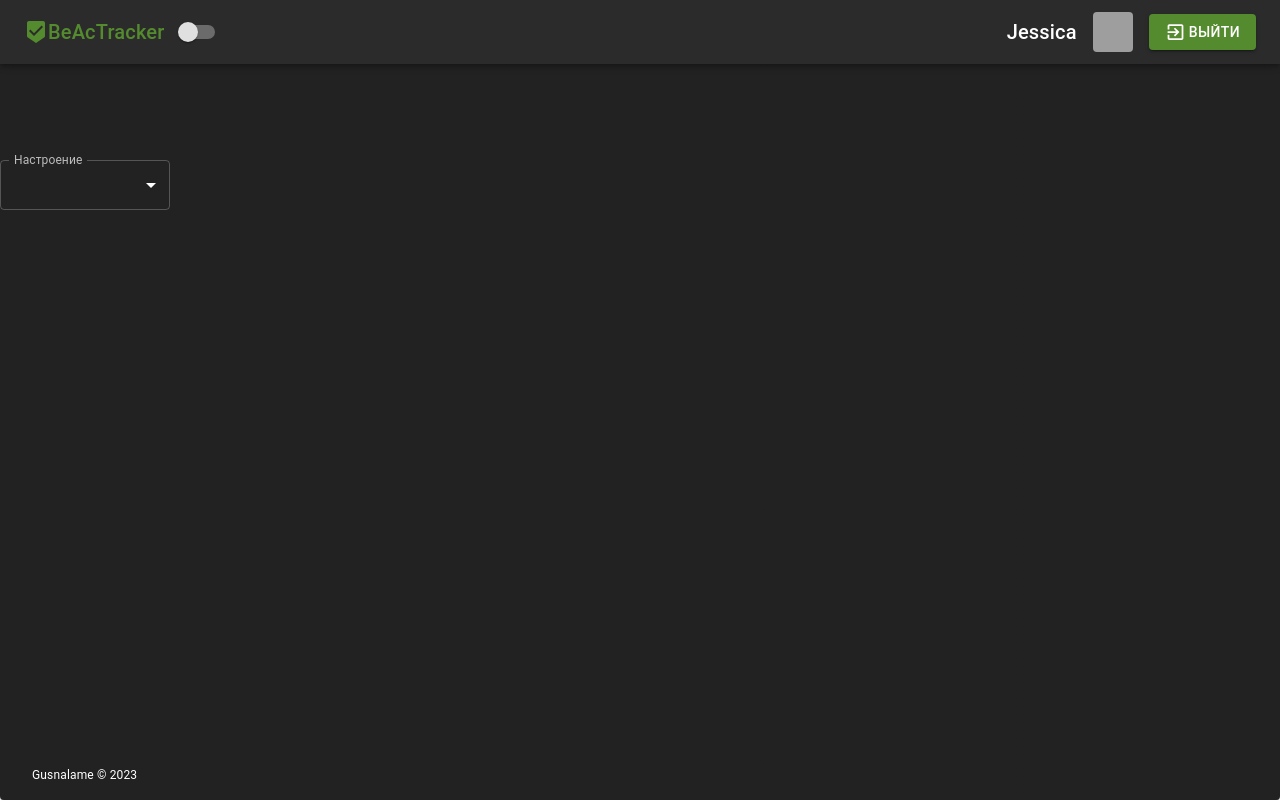
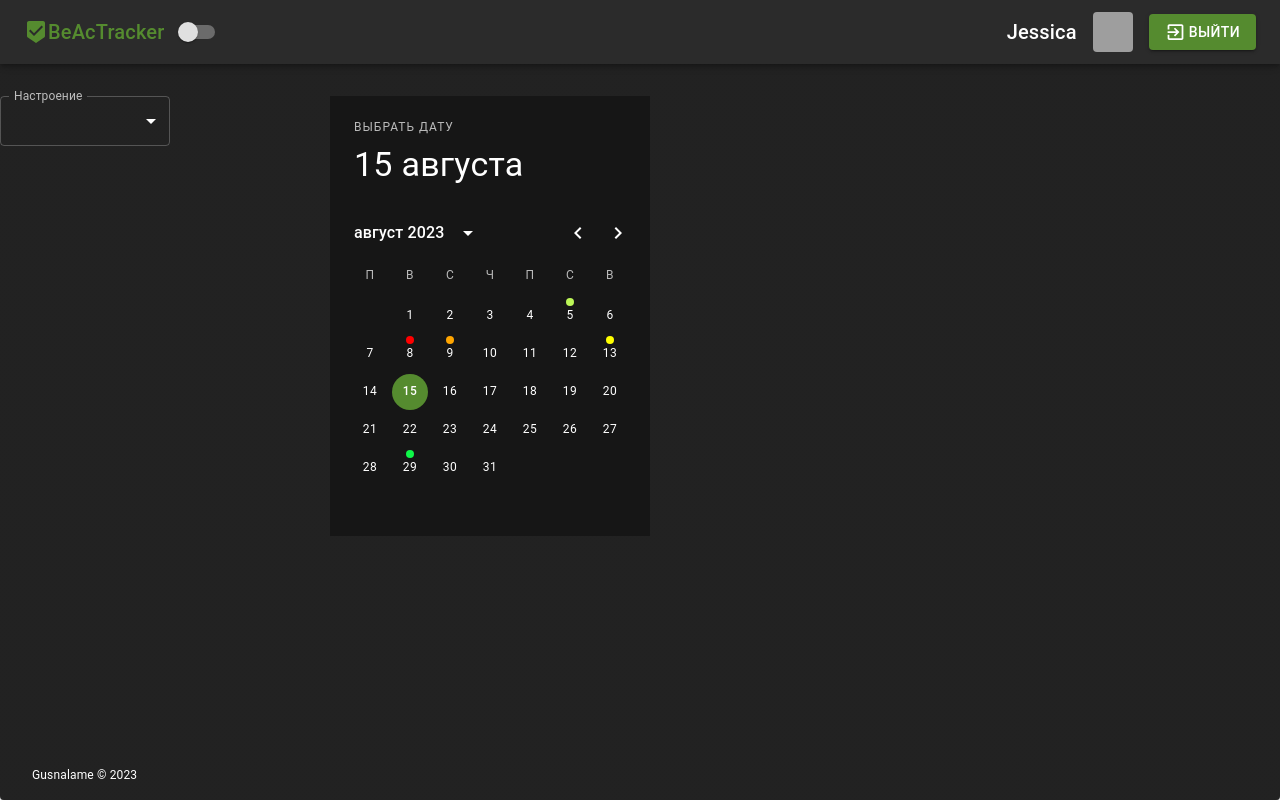
Before and after one commit to julbrn/beactracker, a React (Vite) app: page /profile in a window 1280 px wide. Built offline with nearby package versions, Linux system fonts and the light colour scheme; grey boxes are pictures that could not be loaded.

Commit message:
feat: datePicker

```diff
--- a/package.json
+++ b/package.json
@@ -13,7 +13,11 @@
     "@emotion/react": "^11.11.1",
     "@emotion/styled": "^11.11.0",
     "@mui/icons-material": "^5.14.3",
+    "@mui/lab": "^5.0.0-alpha.140",
     "@mui/material": "^5.14.5",
+    "@mui/x-date-pickers": "^6.11.2",
+    "date-fns": "^2.30.0",
+    "dayjs": "^1.11.9",
     "react": "^18.2.0",
     "react-dom": "^18.2.0",
     "react-hook-form": "^7.45.4",
@@ -29,6 +33,6 @@
     "eslint-plugin-react-hooks": "^4.6.0",
     "eslint-plugin-react-refresh": "^0.4.3",
     "typescript": "^5.0.2",
-    "vite": "^4.4.5"
+    "vite": "^4.4.9"
   }
 }
--- a/src/main.tsx
+++ b/src/main.tsx
@@ -4,6 +4,10 @@ import App from './App.tsx'
 import './index.css';
 import { ThemeProvider, createTheme } from '@mui/material/styles';
 import CssBaseline from '@mui/material/CssBaseline';
+import { LocalizationProvider } from '@mui/x-date-pickers/LocalizationProvider';
+import { AdapterDayjs } from '@mui/x-date-pickers/AdapterDayjs';
+import "dayjs/locale/ru";
+import { ruRU } from '@mui/x-date-pickers/locales';
 
 
 const darkTheme = createTheme({
@@ -16,7 +20,7 @@ const darkTheme = createTheme({
       paper: "#161616"
     }
   },
-});
+}, ruRU);
 
 const lightTheme = createTheme({
   palette: {
@@ -31,8 +35,10 @@ const lightTheme = createTheme({
 ReactDOM.createRoot(document.getElementById("root")!).render(
   <React.StrictMode>
     <CssBaseline />
-    <ThemeProvider theme={darkTheme}>
-      <App />
-    </ThemeProvider>
+    <LocalizationProvider dateAdapter={AdapterDayjs} adapterLocale="ru">
+      <ThemeProvider theme={darkTheme}>
+        <App />
+      </ThemeProvider>
+    </LocalizationProvider>
   </React.StrictMode>
 );
--- a/src/pages/Profile/Profile.tsx
+++ b/src/pages/Profile/Profile.tsx
@@ -1,18 +1,76 @@
+import React, { useState } from 'react';
+import dayjs, { Dayjs } from "dayjs";
 import Select from '@mui/material/Select';
+import Box from '@mui/material/Box';
 import InputLabel from '@mui/material/InputLabel';
 import FormControl from '@mui/material/FormControl';
+import { StaticDatePicker } from '@mui/x-date-pickers/StaticDatePicker';
+import { PickersDay, PickersDayProps } from '@mui/x-date-pickers';
 import MenuItem from '@mui/material/MenuItem';
 import Emoji1 from "../../assets/emoji1.svg";
 import Emoji2 from "../../assets/emoji2.svg";
 import Emoji3 from "../../assets/emoji3.svg";
 import Emoji4 from "../../assets/emoji4.svg";
 import Emoji5 from "../../assets/emoji5.svg";
+
 import "./profile.css";
+type DatesAndNumbers = {
+  [key: string]: string;
+};
 
 function Profile() {
+  const currentDate = new Date();
+  const date = `${currentDate.getFullYear()}-${currentDate.getMonth() + 1}-${currentDate.getDate()}`;
+  const [value, setValue] = React.useState<Dayjs | null>(dayjs(date));
+  const data = [
+    { date: "2023-08-08", color: "red" },
+    { date: "2023-08-09", color: "orange" },
+    { date: "2023-08-13", color: "yellow" },
+    { date: "2023-08-05", color: "salad" },
+    { date: "2023-08-29", color: "green" },
+  ];
+  const datesAndNumbers: DatesAndNumbers = {};
+  // loop through the data array and assign the number to the date key
+  data.forEach((item) => {
+    datesAndNumbers[item.date] = item.color;
+  });
+
+  const getNumberForDay = (day: Dayjs) => {
+    // format the day as YYYY-MM-DD using the Russian locale
+    const formattedDay = day.locale("ru").format("YYYY-MM-DD");
+    // return the number from the object or 0 if not found
+    return datesAndNumbers[formattedDay] || 0;
+  };
+  const CustomDay = (props: PickersDayProps<Dayjs>) => {
+    // get the day and children props
+    const { day, children } = props;
+    console.log(children);
+    // format the day as YYYY-MM-DD using the Russian locale
+    const formattedDay = day.locale("ru").format("YYYY-MM-DD");
+    // check if the date is in the object
+    if (formattedDay in datesAndNumbers) {
+      // get the number for the day
+      const moodColor = getNumberForDay(day);
+      // render the default date element with some custom styles
+      return (
+        <Box sx={{ position: "relative" }}>
+          <PickersDay {...props}
+          >
+            {children}
+          </PickersDay>
+          <Box sx={{ position: "absolute", top: 0, right: 16, width: 8, height: 8, borderRadius: "50%", backgroundColor: `${moodColor === "red" ? "red" : moodColor === "orange" ? "orange" : moodColor === "yellow" ? "yellow" : moodColor === "salad" ? "#bcf657" : "#0ef748"}` }} />
+        </Box>
+      );
+    } else {
+      // render the default date element without any custom styles
+      return (<PickersDay {...props}>
+      </PickersDay>);
+    }
+  };
+
   return (
-    <div>
-      <FormControl sx={{ marginTop: 20, width: 170 }}>
+    <div className="profile">
+      <FormControl sx={{ width: 170 }}>
         <InputLabel shrink id="demo-simple-select-label">Настроение</InputLabel>
         <Select variant='outlined' label="Настроение&nbsp;&nbsp;&nbsp;&nbsp;&nbsp;&nbsp;&nbsp;" notched sx={{ fontSize: 12 }}
         >
@@ -23,6 +81,15 @@ function Profile() {
           <MenuItem sx={{ height: "50px", fontSize: 12 }} value={0}><div className='align'><img className="emoji" src={Emoji3} alt=" эмодзи 1" /><span>Ужасное</span></div></MenuItem>
         </Select>
       </FormControl>
+      <StaticDatePicker value={value}
+        slotProps={{
+          actionBar: {
+            actions: [],
+          },
+        }}
+        onChange={(newValue) => setValue(newValue)} slots={{
+          day: CustomDay
+        }} />
     </div>
   )
 }
--- a/src/pages/Profile/profile.css
+++ b/src/pages/Profile/profile.css
@@ -7,3 +7,9 @@
     display: flex;
     align-items: center;
 }
+
+.profile {
+    padding-top: 6rem;
+    display: flex;
+    gap: 10rem;
+}
```
Also changed, not shown: 1 other file (tests, documents, lock files or other folders).
